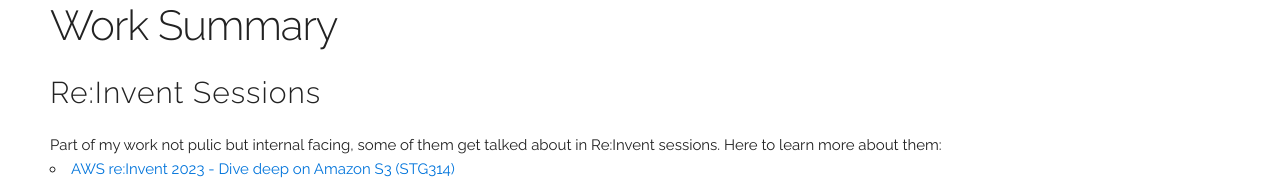
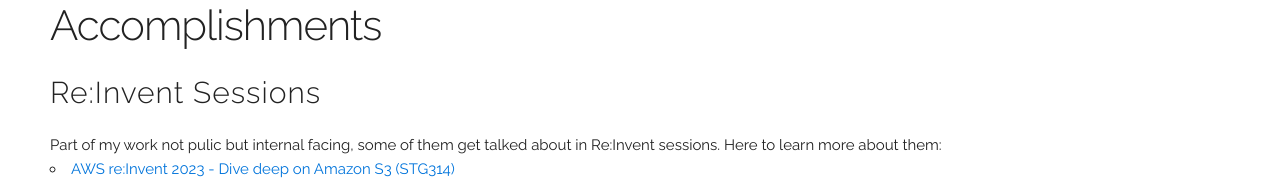
Before and after one commit to gfw001/gfw001.github.io, a Jekyll site: the page resume.html, which Jekyll copies as it is, in a window 1280 px wide. Shown: the top 194 px of the page. Built offline with Jekyll 4.4.1, drawn with Linux system fonts in a browser that asks for light colours.

Commit message:
Update resume.html

```diff
--- a/resume.html
+++ b/resume.html
@@ -58,7 +58,7 @@
 
 
 <div class="container-sm container-all">
-<h2>Work Summary</h2>
+<h2>Accomplishments</h2>
 <h4>Re:Invent Sessions</h4>
 Part of my work not pulic but internal facing, some of them get talked about in Re:Invent sessions. Here to learn more about them:
 <br>
```
